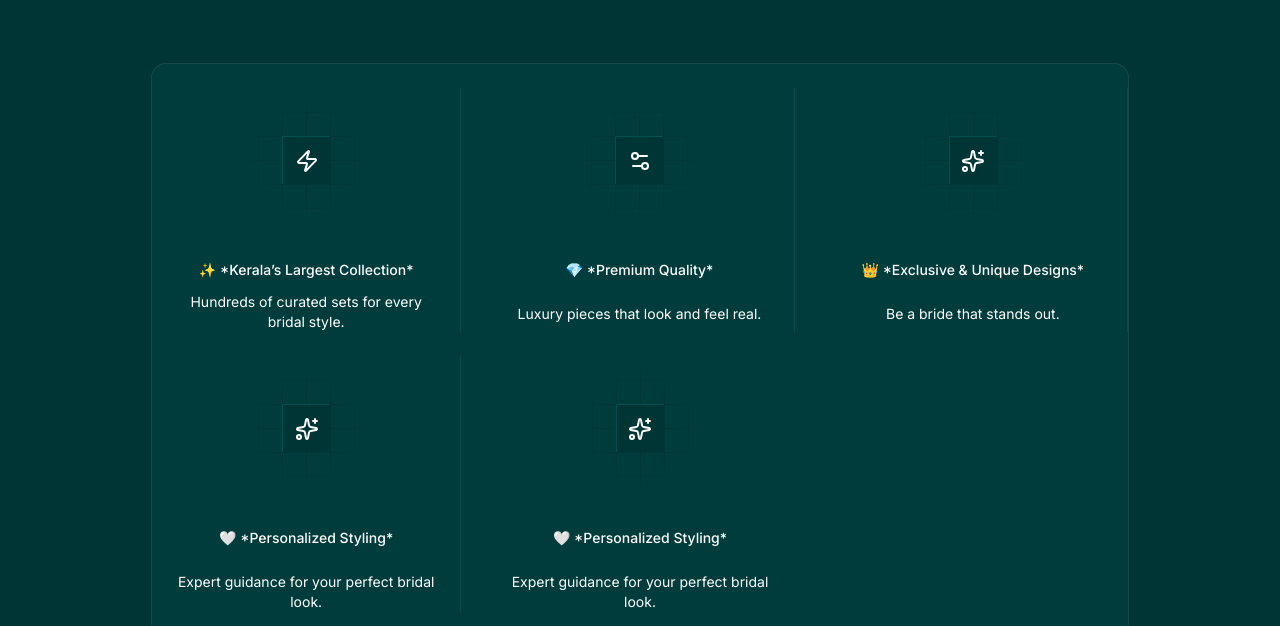
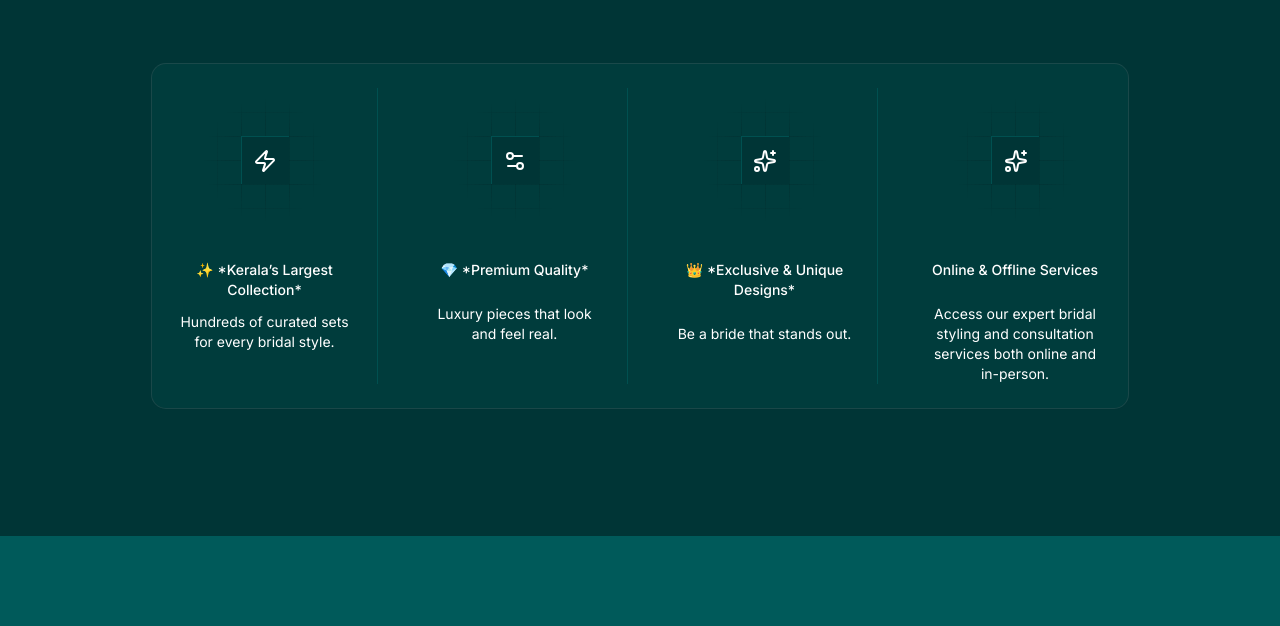
Before and after one commit to Ajith11223/golden_cup, a Next.js app: page / in a window 1280 px wide. Shown: the part 1940-2566 px from the top of the page. Built offline with nearby package versions, Linux system fonts and the light colour scheme.

Commit message:
image bg

```diff
--- a/app/globals.css
+++ b/app/globals.css
@@ -138,12 +138,20 @@
 }
 
 .hero-bg {
-  background-image: url('/IMG_0452.JPG');
-    background-size: cover;
+  background-image:
+    linear-gradient(
+      to bottom,
+      rgba(2, 10, 10, 0.6),  /* top overlay */
+      rgba(12, 12, 12, 0.3)   /* bottom overlay */
+    ),
+    url('/IMG_0452.JPG');    /* background image */
+  background-size: cover;
   background-position: center;
   background-repeat: no-repeat;
   height: 1000px;
 }
+
+
 @layer base {
   * {
     @apply border-border outline-ring/50;
--- a/components/ImageMove.tsx
+++ b/components/ImageMove.tsx
@@ -93,15 +93,21 @@ export default function HeroSection() {
                           mx-auto mt-8 max-w-4xl
                           font-bold text-3xl max-md:font-semibold
                           md:text-5xl lg:mt-16 xl:text-[4.25rem]
-                          bg-gradient-to-r from-[#003536] via-[#1aa37a] to-[#35d3c7]
-                          bg-clip-text text-transparent
-                          opacity-0 scale-95 translate-y-5
-                          animate-[glowUp_1.1s_cubic-bezier(.22,1,.36,1)_forwards]
+
                         "
                       >
                         Kerala’s Largest Premium Bridal Rental Jewellery
                       </TextEffect>
-
+                      <TextEffect
+                        per="line"
+                        preset="fade-in-blur"
+                        speedSegment={0.3}
+                        delay={0.5}
+                        as="p"
+                        className="mx-auto mt-8 max-w-2xl text-balance text-lg"
+                      >
+                        Step into a world of timeless elegance. We bring Kerala’s biggest and finest collection of bridal rental jewellery, helping brides shine with unmatched grace and sophistication—without the burden of ownership.
+                      </TextEffect>
                       <TextEffect
                         per="line"
                         preset="fade-in-blur"
--- a/components/feature.tsx
+++ b/components/feature.tsx
@@ -15,7 +15,7 @@ export default function Features() {
             repellendus.
           </p>
         </div>
-        <Card className="@min-4xl:max-w-full @min-4xl:grid-cols-3 @min-4xl:divide-x @min-4xl:divide-y-0 mx-auto mt-8 grid max-w-sm divide-y overflow-hidden shadow-zinc-950/5 *:text-center md:mt-16">
+        <Card className="@min-4xl:max-w-full @min-4xl:grid-cols-4 @min-4xl:divide-x @min-4xl:divide-y-0 mx-auto mt-8 grid max-w-sm divide-y overflow-hidden shadow-zinc-950/5 *:text-center md:mt-16">
           <div className="group shadow-zinc-950/5">
             <CardHeader className="pb-3">
               <CardDecorator>
@@ -65,37 +65,24 @@ export default function Features() {
               <p className="mt-3 text-sm">Be a bride that stands out.</p>
             </CardContent>
           </div>
-
           <div className="group shadow-zinc-950/5">
   <CardHeader className="pb-3">
     <CardDecorator>
       <Sparkles className="size-6" aria-hidden />
     </CardDecorator>
 
-              <h3 className="mt-6 font-medium">🤍 *Personalized Styling*</h3>
+    <h3 className="mt-6 font-medium"> Online & Offline Services</h3>
   </CardHeader>
 
   <CardContent>
     <p className="mt-3 text-sm">
-                Expert guidance for your perfect bridal look.
+      Access our expert bridal styling and consultation services both online and in-person.
     </p>
   </CardContent>
 </div>
-          <div className="group shadow-zinc-950/5">
-            <CardHeader className="pb-3">
-              <CardDecorator>
-                <Sparkles className="size-6" aria-hidden />
-              </CardDecorator>
 
-              <h3 className="mt-6 font-medium">🤍 *Personalized Styling*</h3>
-            </CardHeader>
 
-            <CardContent>
-              <p className="mt-3 text-sm">
-                Expert guidance for your perfect bridal look.
-              </p>
-            </CardContent>
-          </div>
+
         </Card>
       </div>
     </section>
```
Lines whose indentation alone changed are shown as unchanged.
